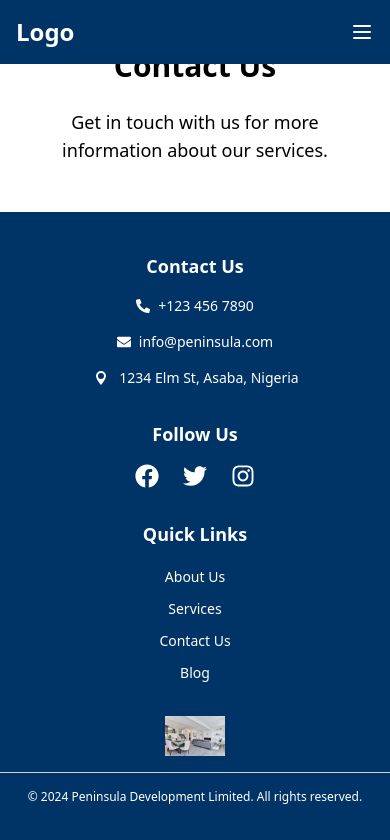
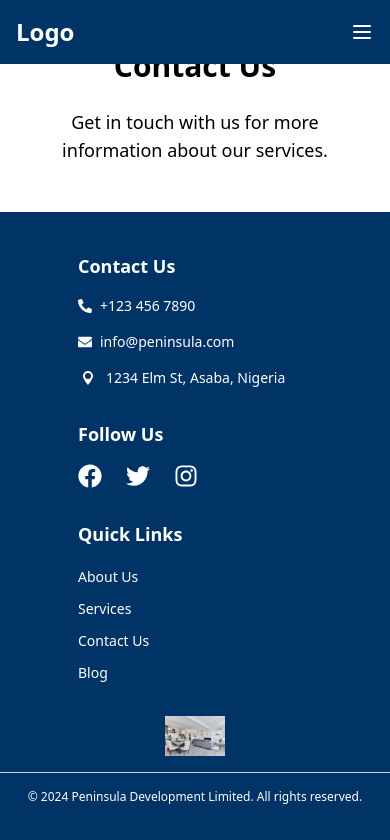
Before and after one commit to Joshua-Coded/Peninsula-real-estate, a React (Create React App) app in the folder real-estate-app/: page /contact in a window 390 px wide. Shown: the top 840 px of the page. Built offline with nearby package versions, Linux system fonts and the light colour scheme.

Commit message:
footer codes

```diff
--- a/real-estate-app/src/components/AboutUs.tsx
+++ b/real-estate-app/src/components/AboutUs.tsx
@@ -2,6 +2,7 @@ import React from "react";
 import aboutImage1 from "../images/image1.avif";
 import aboutImage2 from "../images/image2.avif";
 import aboutImage3 from "../images/image3.avif";
+import { Link } from "react-router-dom";
 
 const AboutUs: React.FC = () => {
     return (
@@ -17,9 +18,11 @@ const AboutUs: React.FC = () => {
                         We are committed to delivering secure, sophisticated, and comfortable homes, tailored to meet the unique needs of families and individuals.
                     </p>
                     <div className="flex justify-center md:justify-start">
-                        <button className="bg-primary text-white py-2 px-6 rounded-md hover:bg-white hover:text-primary transition-all">
-                            Learn More
-                        </button>
+                        <Link to="/about"> {/* Link to the About Us Page */}
+                            <button className="bg-primary text-white py-2 px-6 rounded-md hover:bg-white hover:text-primary transition-all">
+                                Learn More
+                            </button>
+                        </Link>
                     </div>
 
                     {/* Image below the button (Visible only on desktop) */}
--- a/real-estate-app/src/components/Footer.tsx
+++ b/real-estate-app/src/components/Footer.tsx
@@ -6,17 +6,17 @@ import { Link } from "react-router-dom";
 const Footer: React.FC = () => {
     return (
         <footer className="bg-primary text-white py-10">
-            <div className="max-w-screen-lg mx-auto grid grid-cols-1 md:grid-cols-3 gap-8">
-                {/* Left: Contact Details */}
-                <div className="space-y-4 text-center md:text-left">
+            <div className="max-w-screen-lg mx-auto grid grid-cols-1 md:grid-cols-3 gap-8 text-left">
+                {/* Left: Contact Details with margin-left for mobile */}
+                <div className="space-y-4 ml-[20%] md:ml-0"> {/* 20% left margin for mobile, no margin for larger screens */}
                     <h3 className="text-lg font-semibold">Contact Us</h3>
-                    <p className="flex justify-center md:justify-start items-center text-sm">
+                    <p className="flex items-center text-sm">
                         <FaPhoneAlt className="mr-2" /> +123 456 7890
                     </p>
-                    <p className="flex justify-center md:justify-start items-center text-sm">
+                    <p className="flex items-center text-sm">
                         <FaEnvelope className="mr-2" /> info@peninsula.com
                     </p>
-                    <p className="flex justify-center md:justify-start items-center text-sm">
+                    <p className="flex items-center text-sm">
                         <svg xmlns="http://www.w3.org/2000/svg" className="h-5 w-5 mr-2" viewBox="0 0 20 20" fill="currentColor">
                             <path fillRule="evenodd" d="M5 8a5 5 0 1110 0c0 3-5 9-5 9S5 11 5 8zm5-3a3 3 0 100 6 3 3 0 000-6z" clipRule="evenodd" />
                         </svg>
@@ -25,9 +25,9 @@ const Footer: React.FC = () => {
                 </div>
 
                 {/* Center: Social Media Links */}
-                <div className="text-center">
+                <div className="text-left md:text-center ml-[20%] md:ml-0"> {/* 20% left margin for mobile, no margin for larger screens */}
                     <h3 className="text-lg font-semibold mb-4">Follow Us</h3>
-                    <div className="flex justify-center space-x-6">
+                    <div className="flex justify-start md:justify-center space-x-6">
                         <a href="https://facebook.com" target="_blank" rel="noopener noreferrer" className="hover:text-gray-300">
                             <FaFacebook size={24} />
                         </a>
@@ -41,20 +41,20 @@ const Footer: React.FC = () => {
                 </div>
 
                 {/* Right: Quick Links */}
-                <div className="space-y-4 text-center md:text-left">
+                <div className="space-y-4 ml-[20%] md:ml-0"> {/* 20% left margin for mobile, no margin for larger screens */}
                     <h3 className="text-lg font-semibold">Quick Links</h3>
                     <ul className="space-y-2">
                         <li>
-                            <Link to="/about" className="hover:text-gray-300 text-sm">About Us</Link> {/* Updated Link */}
+                            <Link to="/about" className="hover:text-gray-300 text-sm">About Us</Link>
                         </li>
                         <li>
-                            <Link to="/services" className="hover:text-gray-300 text-sm">Services</Link> {/* Updated Link */}
+                            <Link to="/services" className="hover:text-gray-300 text-sm">Services</Link>
                         </li>
                         <li>
-                            <Link to="/contact" className="hover:text-gray-300 text-sm">Contact Us</Link> {/* Updated Link */}
+                            <Link to="/contact" className="hover:text-gray-300 text-sm">Contact Us</Link>
                         </li>
                         <li>
-                            <Link to="/blog" className="hover:text-gray-300 text-sm">Blog</Link> {/* Updated Link */}
+                            <Link to="/blog" className="hover:text-gray-300 text-sm">Blog</Link>
                         </li>
                     </ul>
                 </div>
--- a/real-estate-app/src/components/Hero.tsx
+++ b/real-estate-app/src/components/Hero.tsx
@@ -1,5 +1,6 @@
 import React, { useState } from "react";
 import hero from "../images/penin1.jpeg";
+import { Link } from "react-router-dom";
 
 const Hero: React.FC = () => {
     const [activeButton, setActiveButton] = useState('explore'); // Set the default active button to 'explore'
@@ -27,20 +28,25 @@ const Hero: React.FC = () => {
                 </div>
 
                 {/* Responsive Buttons with extra margin-top */}
-                <div className="flex flex-col md:flex-row space-y-4 md:space-y-0 md:space-x-10 lg:space-x-12 mt-10"> {/* Added margin-top here */}
+                <div className="flex flex-col md:flex-row space-y-4 md:space-y-0 md:space-x-10 lg:space-x-12 mt-10">
                     {/* First button has default primary background */}
+                    <Link to="/properties">
                         <button
                             onClick={() => handleClick('explore')}
                             className={`py-3 px-6 rounded-md ${activeButton === 'explore' ? 'bg-primary text-white' : 'bg-white text-primary'} hover:bg-white hover:text-primary transition-all`}
                         >
                             Discover our Properties
                         </button>
+                    </Link>
+
+                    <Link to="/contact">
                         <button
                             onClick={() => handleClick('contact')}
                             className={`py-3 px-6 rounded-md ${activeButton === 'contact' ? 'bg-primary text-white' : 'bg-white text-primary'} hover:bg-white hover:text-primary transition-all`}
                         >
                             Get In Touch
                         </button>
+                    </Link>
                 </div>
             </div>
         </div>
--- a/real-estate-app/src/components/Properties.tsx
+++ b/real-estate-app/src/components/Properties.tsx
@@ -2,6 +2,7 @@ import React from "react";
 import image1 from "../images/image1.avif";
 import image2 from "../images/image2.avif";
 import image3 from "../images/image3.avif";
+import { Link } from "react-router-dom";
 
 const Properties: React.FC = () => {
     const properties = [
@@ -34,9 +35,11 @@ const Properties: React.FC = () => {
             <div className="flex justify-between items-center mb-10 md:flex-row flex-col"> {/* Flex container for h1 and button */}
                 <h1 className="text-2xl md:text-3xl font-bold mb-4 md:mb-0">Featured Properties</h1>
                 {/* View All Properties Button - Visible only on desktop */}
+                <Link to="/properties">  {/* Link to Properties Page */}
                     <button className="bg-primary text-white py-2 px-6 rounded-md hover:bg-white hover:text-primary transition-all hidden md:block">
                         View All Properties
                     </button>
+                </Link>
             </div>
 
             {/* Properties Grid */}
@@ -62,10 +65,12 @@ const Properties: React.FC = () => {
 
             {/* View All Properties Button - Visible only on mobile at the bottom */}
             <div className="flex justify-center mt-10 md:hidden"> {/* Hidden on desktop */}
+                <Link to="/properties">  {/* Link to Properties Page */}
                     <button
                         className="bg-primary text-white py-3 px-8 rounded-md hover:bg-white hover:text-primary transition-all">
                         View All Properties
                     </button>
+                </Link>
             </div>
         </div>
     );
--- a/real-estate-app/src/components/Services.tsx
+++ b/real-estate-app/src/components/Services.tsx
@@ -1,6 +1,7 @@
 import React from "react";
 import serviceImage1 from "../images/image2.avif";
 import serviceImage2 from "../images/image3.avif";
+import { Link } from "react-router-dom";
 
 const Services: React.FC = () => {
     return (
@@ -15,9 +16,11 @@ const Services: React.FC = () => {
                         customer support, we are here to provide solutions.
                     </p>
                     <div className="flex justify-center md:justify-start">
-                        <button className="bg-primary text-white py-2 px-6 rounded-md hover:bg-white hover:text-primary transition-all">
-                            Explore Services
-                        </button>
+                        <Link to="/services"> {/* Link to the Services page */}
+                            <button className="bg-primary text-white py-2 px-6 rounded-md hover:bg-white hover:text-primary transition-all">
+                                Explore Services
+                            </button>
+                        </Link>
                     </div>
 
                     {/* Additional image below services content */}
```
Lines whose indentation alone changed are shown as unchanged.
